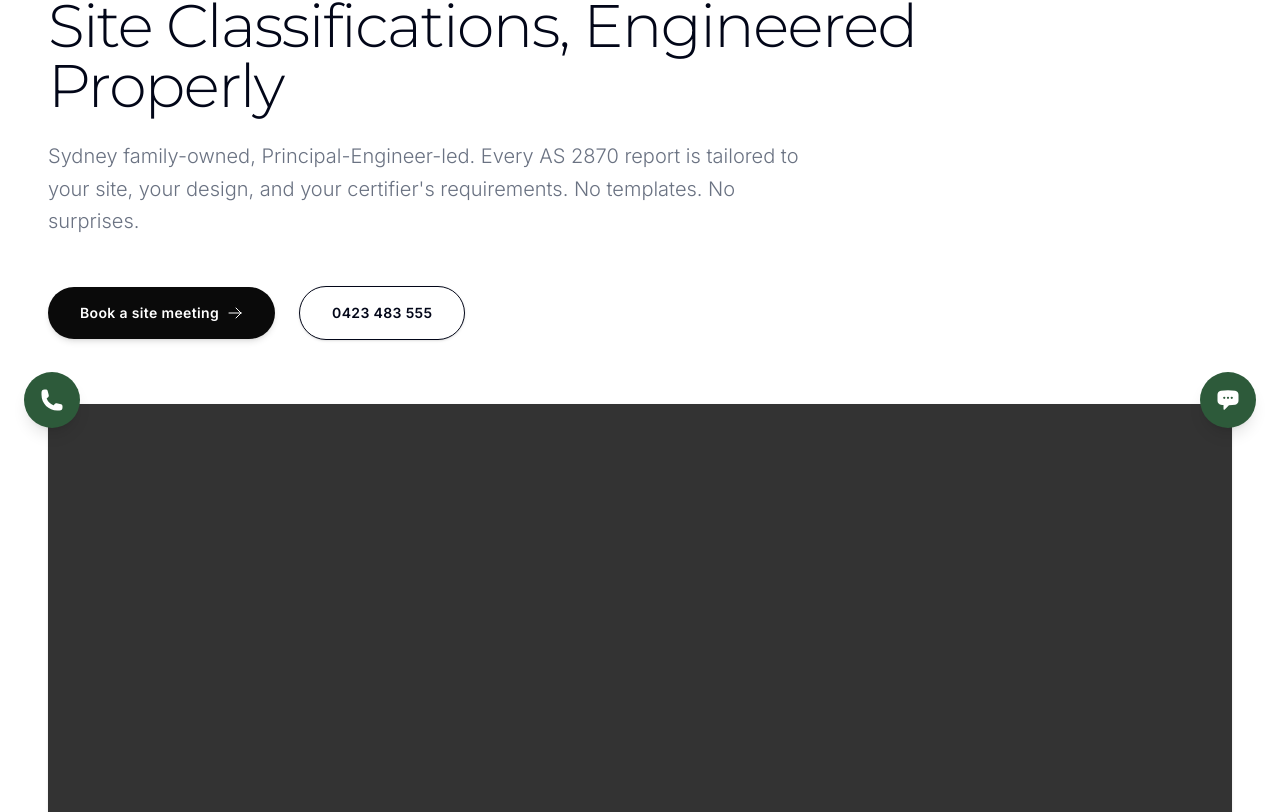
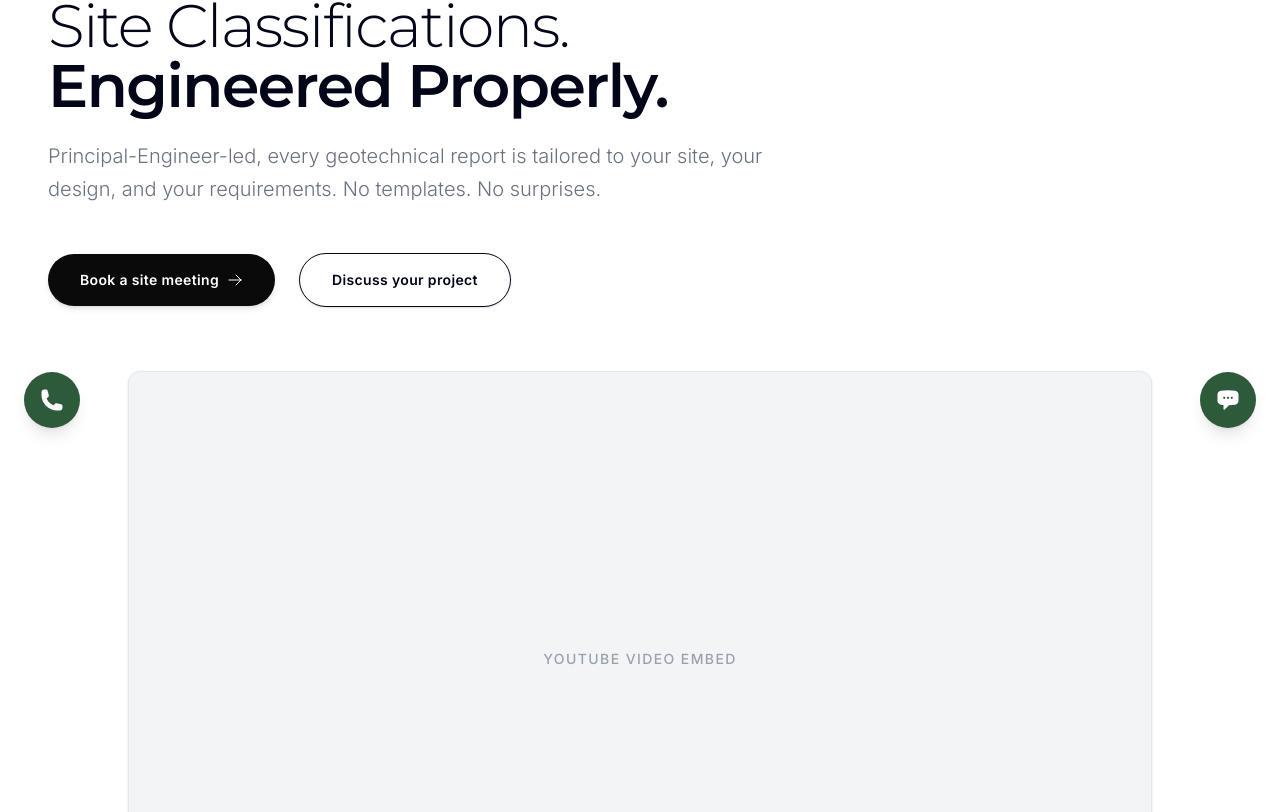
Before and after one commit to AMABGroup/sfgeo-website, a Next.js app: page /site-classification in a window 1280 px wide. Shown: the part 348-1160 px from the top of the page. Built offline with nearby package versions, Linux system fonts and the light colour scheme.

Commit message:
style: apply formatting review pass tweaks

```diff
--- a/src/app/site-classification/page.tsx
+++ b/src/app/site-classification/page.tsx
@@ -80,14 +80,15 @@ export default function SiteClassificationPage() {
           </FadeInChild>
 
           <FadeInChild>
-            <h1 className="text-4xl sm:text-5xl lg:text-6xl font-montserrat font-light tracking-tight text-slate-950 max-w-4xl mb-6">
-              Site Classifications, Engineered Properly
+            <h1 className="text-4xl sm:text-5xl lg:text-6xl font-montserrat tracking-tight text-slate-950 max-w-4xl mb-6">
+              <span className="font-light block">Site Classifications.</span>
+              <span className="font-semibold block">Engineered Properly.</span>
             </h1>
           </FadeInChild>
 
           <FadeInChild>
             <p className="text-xl text-gray-500 font-light leading-relaxed max-w-3xl mb-12">
-              Sydney family-owned, Principal-Engineer-led. Every AS 2870 report is tailored to your site, your design, and your certifier's requirements. No templates. No surprises.
+              Principal-Engineer-led, every geotechnical report is tailored to your site, your design, and your requirements. No templates. No surprises.
             </p>
           </FadeInChild>
 
@@ -102,18 +103,14 @@ export default function SiteClassificationPage() {
               href="tel:0423483555"
               className="group relative px-8 py-4 text-sm font-semibold tracking-wide text-slate-950 bg-white border border-slate-950 overflow-hidden flex items-center justify-center gap-2 rounded-full hover:bg-gray-50 transition-colors shadow-sm hover:shadow-md w-full sm:w-auto"
             >
-              0423 483 555
+              Discuss your project
             </a>
           </FadeInChild>
 
-          <FadeInChild className="relative w-full aspect-[4/3] rounded-xl overflow-hidden bg-gray-100 shadow-sm">
-            <Image
-              src="/placeholder-hero-sc.svg"
-              alt="Draft: Principal Engineer assessing soil samples on site"
-              fill
-              className="object-cover"
-              priority
-            />
+          <FadeInChild className="relative w-full max-w-5xl mx-auto aspect-video rounded-xl overflow-hidden bg-gray-100 shadow-sm flex items-center justify-center border border-gray-200">
+            <div className="text-gray-400 font-medium tracking-widest uppercase text-sm">
+              YouTube video embed
+            </div>
           </FadeInChild>
         </StaggerContainer>
       </section>
@@ -193,13 +190,13 @@ export default function SiteClassificationPage() {
         </FadeIn>
 
         <FadeIn>
-          <div className="relative w-full aspect-[4/3] sm:aspect-[21/9] rounded-xl overflow-hidden bg-gray-100 shadow-sm mb-12">
-            <Image
-              src="/placeholder-field-sc.svg"
-              alt="Draft: Principal Engineer operating auger and logging soil"
-              fill
-              className="object-cover"
-            />
+          <div className="grid grid-cols-1 md:grid-cols-2 gap-6 mb-12">
+            <div className="relative w-full aspect-[4/3] rounded-xl overflow-hidden bg-gray-100 shadow-sm flex items-center justify-center border border-gray-200 text-center p-6">
+              <span className="text-gray-400 font-medium uppercase tracking-widest text-xs">Section 2 Image A — Fieldwork</span>
+            </div>
+            <div className="relative w-full aspect-[4/3] rounded-xl overflow-hidden bg-gray-100 shadow-sm flex items-center justify-center border border-gray-200 text-center p-6">
+              <span className="text-gray-400 font-medium uppercase tracking-widest text-xs">Section 2 Image B — Report</span>
+            </div>
           </div>
           <div className="text-lg text-gray-600 font-light leading-relaxed space-y-6">
             <p>
@@ -239,7 +236,7 @@ export default function SiteClassificationPage() {
           <FadeIn>
             <div className="max-w-4xl mb-12">
               <h2 className="text-3xl font-light tracking-tight font-montserrat text-slate-950 mb-6">
-                Pricing
+                Scope & Pricing
               </h2>
               <div className="text-lg text-gray-600 font-light leading-relaxed space-y-6">
                 <p>
@@ -260,8 +257,8 @@ export default function SiteClassificationPage() {
                   <div className="mb-4">
                     <span className="text-[11px] font-bold tracking-[0.2em] text-forest-green uppercase">ANCILLARY RESIDENTIAL</span>
                   </div>
-                  <h3 className="text-4xl font-montserrat font-light text-slate-950 tracking-tight mb-4">
-                    From $750 <span className="text-lg text-gray-400 font-medium">+ GST</span>
+                  <h3 className="text-4xl font-montserrat font-light text-slate-950 tracking-tight mb-4 flex items-baseline gap-2">
+                    <span className="text-lg text-gray-400 font-medium lowercase">from</span> $750 <span className="text-lg text-gray-400 font-medium">+ GST</span>
                   </h3>
                   <p className="text-sm text-gray-600 font-light leading-relaxed flex-grow">
                     Granny flats, in-ground pools, small alterations and additions. Final fee tailored to your site.
@@ -275,8 +272,8 @@ export default function SiteClassificationPage() {
                   <div className="mb-4">
                     <span className="text-[11px] font-bold tracking-[0.2em] text-forest-green uppercase">STANDARD RESIDENTIAL</span>
                   </div>
-                  <h3 className="text-4xl font-montserrat font-light text-slate-950 tracking-tight mb-4">
-                    From $1,000 <span className="text-lg text-gray-400 font-medium">+ GST</span>
+                  <h3 className="text-4xl font-montserrat font-light text-slate-950 tracking-tight mb-4 flex items-baseline gap-2">
+                    <span className="text-lg text-gray-400 font-medium lowercase">from</span> $1,000 <span className="text-lg text-gray-400 font-medium">+ GST</span>
                   </h3>
                   <p className="text-sm text-gray-600 font-light leading-relaxed flex-grow">
                     Standard AS 2870 classifications for single and double-storey homes on straightforward blocks. Final fee tailored to your site.
@@ -291,7 +288,7 @@ export default function SiteClassificationPage() {
                     <span className="text-[11px] font-bold tracking-[0.2em] text-forest-green uppercase">COMPLEX PROJECTS & SITES</span>
                   </div>
                   <h3 className="text-4xl font-montserrat font-light text-slate-950 tracking-tight mb-4">
-                    From $1,800 <span className="text-lg text-gray-400 font-medium">+ GST</span>
+                    Custom quote
                   </h3>
                   <p className="text-sm text-gray-600 font-light leading-relaxed flex-grow">
                     Basements, duplexes, multi-storey, strata, high-risk or restricted sites. Full geotechnical investigations. Final fee tailored to your site.
@@ -309,8 +306,9 @@ export default function SiteClassificationPage() {
           <h2 className="text-3xl font-light tracking-tight font-montserrat text-slate-950 mb-6">
             Turnaround
           </h2>
-          <p className="text-lg text-gray-600 font-light leading-relaxed">
-            <strong className="font-medium text-slate-950">2–3 business days</strong> from fieldwork to signed report, standard. Lab work runs in parallel when required. Urgent turnaround available for DA, CC or settlement timelines, call the Principal directly to arrange.
+          <p className="text-lg text-gray-600 font-light leading-relaxed space-y-6">
+            <span className="block">Turnaround times from initial contact to final report can be as soon as 2–3 business days. Complex sites, Class P investigations, and projects requiring laboratory testing take longer and are scoped at the site meeting.</span>
+            <span className="block mt-6">Urgent turnaround is available where a DA, CC or settlement timeline requires it. Call the Principal directly to arrange priority scheduling.</span>
           </p>
         </FadeIn>
       </section>
@@ -324,13 +322,13 @@ export default function SiteClassificationPage() {
           <p className="text-lg text-gray-600 font-light leading-relaxed mb-8">
             Many Sydney sites cannot be reached by a conventional truck-mounted rig. Inner West terraces, Eastern Suburbs battleaxe blocks, rear-yard granny flat positions, stepped blocks with deep investigation points. SFGEO operates a 4WD-mounted rig for sites where standard rigs stop at the kerb, with motorised hand augers covering zero-clearance and internal courtyard work. Access-ready from first contact, so your program does not slip waiting on a rig that cannot reach the investigation points. <Link href="/drilling" className="text-forest-green hover:underline font-medium">Full access capability.</Link>
           </p>
-          <div className="relative w-full aspect-[4/3] sm:aspect-[21/9] rounded-xl overflow-hidden bg-gray-100 shadow-sm">
-            <Image
-              src="/placeholder-access-sc.svg"
-              alt="Draft: SFGEO 4WD mounted drill rig accessing tight residential site"
-              fill
-              className="object-cover"
-            />
+          <div className="grid grid-cols-1 md:grid-cols-2 gap-6">
+            <div className="relative w-full aspect-[4/3] rounded-xl overflow-hidden bg-gray-100 shadow-sm flex items-center justify-center border border-gray-200 text-center p-6">
+              <span className="text-gray-400 font-medium uppercase tracking-widest text-xs">Section 6 Image A — Standard Access Site</span>
+            </div>
+            <div className="relative w-full aspect-[4/3] rounded-xl overflow-hidden bg-gray-100 shadow-sm flex items-center justify-center border border-gray-200 text-center p-6">
+              <span className="text-gray-400 font-medium uppercase tracking-widest text-xs">Section 6 Image B — Restricted Access Site</span>
+            </div>
           </div>
         </FadeIn>
       </section>
@@ -427,7 +425,7 @@ export default function SiteClassificationPage() {
                 href="tel:0423483555"
                 className="group relative px-8 py-4 text-sm font-semibold tracking-wide text-white border border-white/30 overflow-hidden flex items-center justify-center gap-2 rounded-full hover:bg-white/10 transition-colors w-full sm:w-auto"
               >
-                0423 483 555
+                Discuss your project
               </a>
             </div>
           </FadeIn>
```
